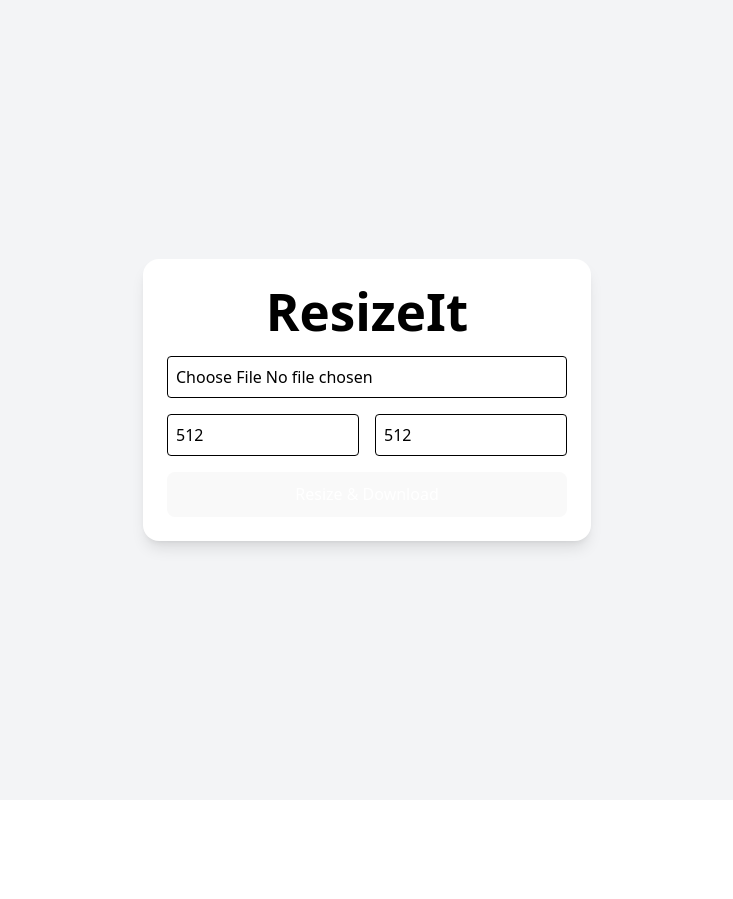
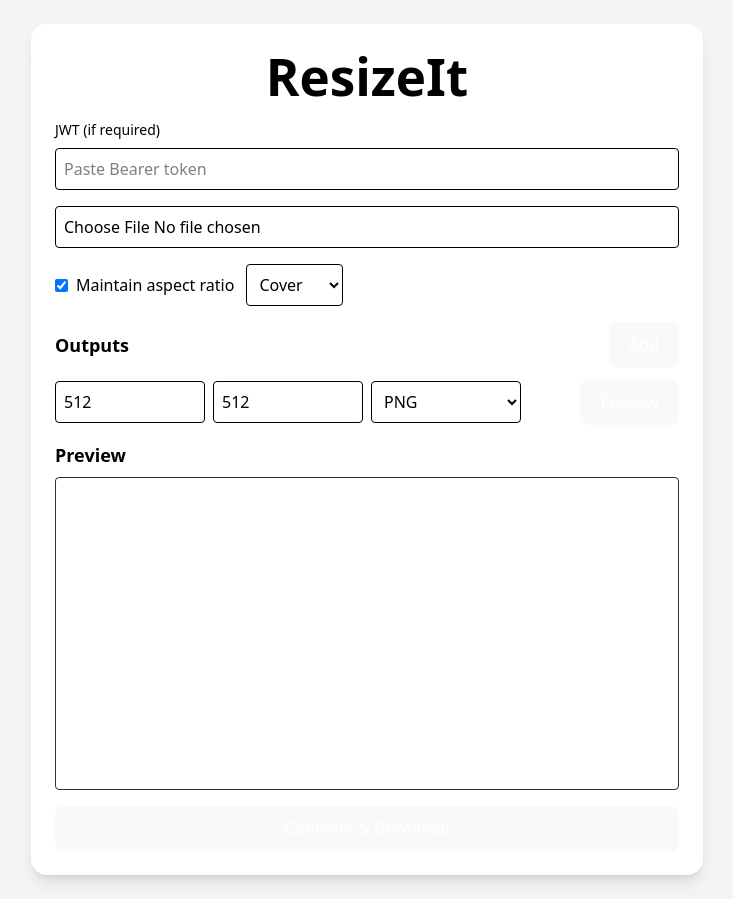
Before and after one commit to ChinmayGambhirrao/ResizeIt, a React (Vite) app: page / in a window 1280 px wide. Shown: the whole page, without its empty margins (273-1006 px from the left). Before the commit the page ends 800 px from the top, so only its background shows below. Built offline with nearby package versions, Linux system fonts and the light colour scheme.

Commit message:
Worked on Frontend

```diff
--- a/src/App.tsx
+++ b/src/App.tsx
@@ -1,45 +1,189 @@
-import { useState } from "react";
+import { useEffect, useMemo, useRef, useState } from "react";
+
+type OutputFormat = "png" | "jpeg" | "webp";
+type FitMode = "cover" | "contain";
+
+type OutputSpec = {
+  width: number;
+  height: number;
+  format: OutputFormat;
+};
 
 function App() {
   const [file, setFile] = useState<File | null>(null);
-  const [width, setWidth] = useState<number>(512);
-  const [height, setHeight] = useState<number>(512);
+  const [token, setToken] = useState<string>("");
 
-  const handleUpload = async () => {
-    if(!file) {
+  const [maintainAspect, setMaintainAspect] = useState<boolean>(true);
+  const [fit, setFit] = useState<FitMode>("cover");
+
+  const [outputs, setOutputs] = useState<OutputSpec[]>([
+    { width: 512, height: 512, format: "png" },
+  ]);
+
+  const [previewIndex, setPreviewIndex] = useState<number>(0);
+  const canvasRef = useRef<HTMLCanvasElement | null>(null);
+  const imageUrl = useMemo(() => (file ? URL.createObjectURL(file) : null), [file]);
+
+  useEffect(() => {
+    return () => {
+      if (imageUrl) URL.revokeObjectURL(imageUrl);
+    };
+  }, [imageUrl]);
+
+  useEffect(() => {
+    if (!file || !imageUrl) return;
+    const spec = outputs[previewIndex];
+    if (!spec) return;
+    const img = new Image();
+    img.onload = () => {
+      const canvas = canvasRef.current;
+      if (!canvas) return;
+
+      const targetW = Math.max(1, Math.min(8000, Math.floor(spec.width)));
+      const targetH = Math.max(1, Math.min(8000, Math.floor(spec.height)));
+      canvas.width = targetW;
+      canvas.height = targetH;
+      const ctx = canvas.getContext("2d");
+      if (!ctx) return;
+
+      // Clear
+      ctx.clearRect(0, 0, targetW, targetH);
+
+      const srcW = img.width;
+      const srcH = img.height;
+
+      if (!maintainAspect) {
+        // Stretch
+        ctx.drawImage(img, 0, 0, srcW, srcH, 0, 0, targetW, targetH);
+        return;
+      }
+
+      // Maintain aspect: cover or contain
+      const srcAR = srcW / srcH;
+      const dstAR = targetW / targetH;
+      let drawW = 0, drawH = 0, dx = 0, dy = 0;
+      if (fit === "cover") {
+        if (srcAR > dstAR) {
+          // wider than target: height matches, width overflows
+          drawH = targetH;
+          drawW = Math.ceil(targetH * srcAR);
+          dx = Math.floor((targetW - drawW) / 2);
+          dy = 0;
+        } else {
+          // taller than target: width matches, height overflows
+          drawW = targetW;
+          drawH = Math.ceil(targetW / srcAR);
+          dx = 0;
+          dy = Math.floor((targetH - drawH) / 2);
+        }
+      } else {
+        // contain
+        if (srcAR > dstAR) {
+          // wider than target: width matches, height letterboxed
+          drawW = targetW;
+          drawH = Math.floor(targetW / srcAR);
+          dx = 0;
+          dy = Math.floor((targetH - drawH) / 2);
+        } else {
+          // taller than target: height matches, width pillarboxed
+          drawH = targetH;
+          drawW = Math.floor(targetH * srcAR);
+          dx = Math.floor((targetW - drawW) / 2);
+          dy = 0;
+        }
+      }
+      ctx.drawImage(img, 0, 0, srcW, srcH, dx, dy, drawW, drawH);
+    };
+    img.src = imageUrl;
+  }, [file, imageUrl, outputs, previewIndex, maintainAspect, fit]);
+
+  function updateOutput(index: number, patch: Partial<OutputSpec>) {
+    setOutputs((prev) => prev.map((o, i) => (i === index ? { ...o, ...patch } : o)));
+  }
+
+  function addOutput() {
+    setOutputs((prev) => [...prev, { width: 512, height: 512, format: "png" }]);
+    setPreviewIndex(outputs.length);
+  }
+
+  function removeOutput(index: number) {
+    setOutputs((prev) => prev.filter((_, i) => i !== index));
+    setPreviewIndex((i) => Math.max(0, Math.min(i, outputs.length - 2)));
+  }
+
+  async function handleGenerate() {
+    if (!file) {
       alert("Please upload a file first");
+      return;
+    }
+
+    if (outputs.length === 0) {
+      alert("Please add at least one output");
       return;
     }
 
     const formData = new FormData();
     formData.append("logo", file);
-    formData.append("width", width.toString());
-    formData.append("height", height.toString());
+    formData.append("outputs", JSON.stringify(outputs));
+    formData.append("maintainAspect", String(maintainAspect));
+    if (maintainAspect) formData.append("fit", fit);
+
+    const headers: Record<string, string> = {};
+    if (token) headers["Authorization"] = `Bearer ${token}`;
 
     const res = await fetch("http://localhost:5000/resize", {
       method: "POST",
+      headers,
       body: formData,
-    })
+    });
 
-    if(!res.ok) {
-      alert("Failed to resize");
+    if (!res.ok) {
+      const msg = await res.text().catch(() => "Failed to resize");
+      alert(msg || "Failed to resize");
       return;
     }
 
+    const contentType = res.headers.get("content-type") || "";
+    const disp = res.headers.get("content-disposition") || "";
     const blob = await res.blob();
     const url = window.URL.createObjectURL(blob);
 
     const a = document.createElement("a");
     a.href = url;
-    a.download = `logo_${width}x${height}.png`;
+    if (contentType.includes("application/zip")) {
+      // ZIP name comes from server
+      const match = /filename=([^;]+)/i.exec(disp || "");
+      a.download = match ? match[1].replace(/\"/g, "") : "resized.zip";
+    } else {
+      // Single output: prefer server-provided filename, otherwise synthesize
+      const match = /filename=([^;]+)/i.exec(disp || "");
+      if (match) {
+        a.download = match[1].replace(/\"/g, "");
+      } else {
+        const base = (file.name || "image").replace(/\.[^.]+$/, "");
+        const o = outputs[0];
+        a.download = `${base}_${o.width}x${o.height}.${o.format}`;
+      }
+    }
     a.click();
     window.URL.revokeObjectURL(url);
-  };
+  }
 
   return (
     <div className="min-h-screen flex flex-col items-center justify-center bg-gray-100 p-6">
-      <div className="bg-white shadow-lg rounded-2xl p-6 w-full max-w-md space-y-4">
+      <div className="bg-white shadow-lg rounded-2xl p-6 w-full max-w-2xl space-y-4">
         <h1 className="text-2xl text-black font-bold text-center">ResizeIt</h1>
+
+        <div className="space-y-2">
+          <label className="block text-sm text-black">JWT (if required)</label>
+          <input
+            type="password"
+            value={token}
+            onChange={(e) => setToken(e.target.value)}
+            placeholder="Paste Bearer token"
+            className="w-full text-black border p-2 rounded"
+          />
+        </div>
 
         <input
           type="file"
@@ -48,28 +192,86 @@ function App() {
           className="w-full text-black border p-2 rounded"
         />
 
-        <div className="flex space-x-4">
+        <div className="flex items-center space-x-3">
+          <label className="flex items-center space-x-2 text-black">
+            <input
+              type="checkbox"
+              checked={maintainAspect}
+              onChange={(e) => setMaintainAspect(e.target.checked)}
+            />
+            <span>Maintain aspect ratio</span>
+          </label>
+          {maintainAspect && (
+            <select
+              className="border rounded p-2 text-black"
+              value={fit}
+              onChange={(e) => setFit(e.target.value as FitMode)}
+            >
+              <option value="cover">Cover</option>
+              <option value="contain">Contain</option>
+            </select>
+          )}
+        </div>
+
+        <div className="space-y-3">
+          <div className="flex justify-between items-center">
+            <h2 className="text-lg font-semibold text-black">Outputs</h2>
+            <button onClick={addOutput} className="bg-green-600 text-white px-3 py-1 rounded">Add</button>
+          </div>
+          {outputs.map((o, i) => (
+            <div key={i} className="grid grid-cols-12 gap-2 items-center">
               <input
                 type="number"
-            value={width}
-            onChange={(e) => setWidth(Number(e.target.value))}
+                value={o.width}
+                onChange={(e) => updateOutput(i, { width: Number(e.target.value) })}
                 placeholder="Width"
-            className="w-1/2 border text-black p-2 rounded"
+                className="col-span-3 border text-black p-2 rounded"
+                min={1}
+                max={8000}
               />
               <input
                 type="number"
-            value={height}
-            onChange={(e) => setHeight(Number(e.target.value))}
+                value={o.height}
+                onChange={(e) => updateOutput(i, { height: Number(e.target.value) })}
                 placeholder="Height"
-            className="w-1/2 border p-2 rounded text-black"
+                className="col-span-3 border text-black p-2 rounded"
+                min={1}
+                max={8000}
               />
+              <select
+                className="col-span-3 border p-2 rounded text-black"
+                value={o.format}
+                onChange={(e) => updateOutput(i, { format: e.target.value as OutputFormat })}
+              >
+                <option value="png">PNG</option>
+                <option value="jpeg">JPEG</option>
+                <option value="webp">WebP</option>
+              </select>
+              <div className="col-span-3 flex items-center justify-end space-x-2">
+                <button
+                  onClick={() => setPreviewIndex(i)}
+                  className={`px-3 py-1 rounded ${previewIndex === i ? "bg-blue-600 text-white" : "bg-gray-200 text-black"}`}
+                >
+                  Preview
+                </button>
+                {outputs.length > 1 && (
+                  <button onClick={() => removeOutput(i)} className="bg-red-600 text-white px-3 py-1 rounded">Remove</button>
+                )}
+              </div>
+            </div>
+          ))}
+        </div>
+
+        <div className="space-y-2">
+          <h2 className="text-lg font-semibold text-black">Preview</h2>
+          <canvas ref={canvasRef} className="w-full border rounded bg-white" />
         </div>
 
         <button
-          onClick={handleUpload}
+          onClick={handleGenerate}
           className="w-full bg-blue-600 text-white py-2 rounded-lg hover:bg-blue-700"
         >
-          Resize & Download
+          Generate & Download
         </button>
       </div>
     </div>
```
Lines whose indentation alone changed are shown as unchanged.
